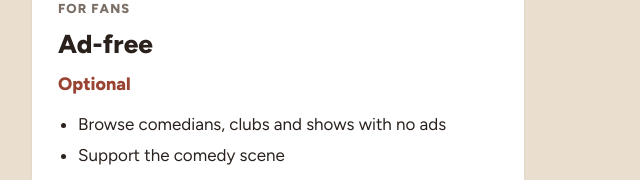
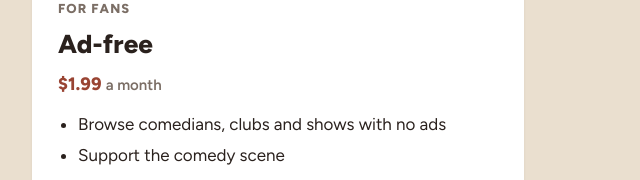
Before and after one commit to stevescarfo/standuptalent-website, a plain HTML site: page plans.html in a window 1280 px wide. Shown: the part 1148-1328 px from the top of the page, 108-748 px from the left. Drawn offline with Linux system fonts and the light colour scheme.

Commit message:
Plans: Ad-free is $1.99 a month
Co-Authored-By: Claude Opus 5.5 <noreply@anthropic.com>
Claude-Session: https://claude.ai/code/session_01KXKgFsV2Yx2bcMmHnvu1Gq

```diff
--- a/plans.html
+++ b/plans.html
@@ -4,11 +4,11 @@
 <meta charset="utf-8">
 <meta name="viewport" content="width=device-width, initial-scale=1">
 <title>Plans · Stand Up Talent</title>
-<meta name="description" content="Free to join, free to book. Comedian Pro and Agent Pro $4.99, Pro Duo $7.99, Venue Pro $9.99.">
+<meta name="description" content="Free to join, free to book. Comedian Pro and Agent Pro $4.99, Pro Duo $7.99, Venue Pro $9.99, Ad-free $1.99.">
 <meta property="og:type" content="website">
 <meta property="og:url" content="https://standuptalent.com/plans.html">
 <meta property="og:title" content="Plans · Stand Up Talent">
-<meta property="og:description" content="Free to join, free to book. Comedian Pro and Agent Pro $4.99, Pro Duo $7.99, Venue Pro $9.99.">
+<meta property="og:description" content="Free to join, free to book. Comedian Pro and Agent Pro $4.99, Pro Duo $7.99, Venue Pro $9.99, Ad-free $1.99.">
 <meta property="og:image" content="https://standuptalent.com/assets/og.png">
 <meta name="twitter:card" content="summary_large_image">
 <link rel="icon" href="assets/favicon.png">
@@ -89,7 +89,7 @@
       <section class="plan" id="fans">
         <p class="who">For fans</p>
         <h2>Ad-free</h2>
-        <p class="price">Optional</p>
+        <p class="price">$1.99 <span>a month</span></p>
         <ul>
           <li>Browse comedians, clubs and shows with no ads</li>
           <li>Support the comedy scene</li>
```
